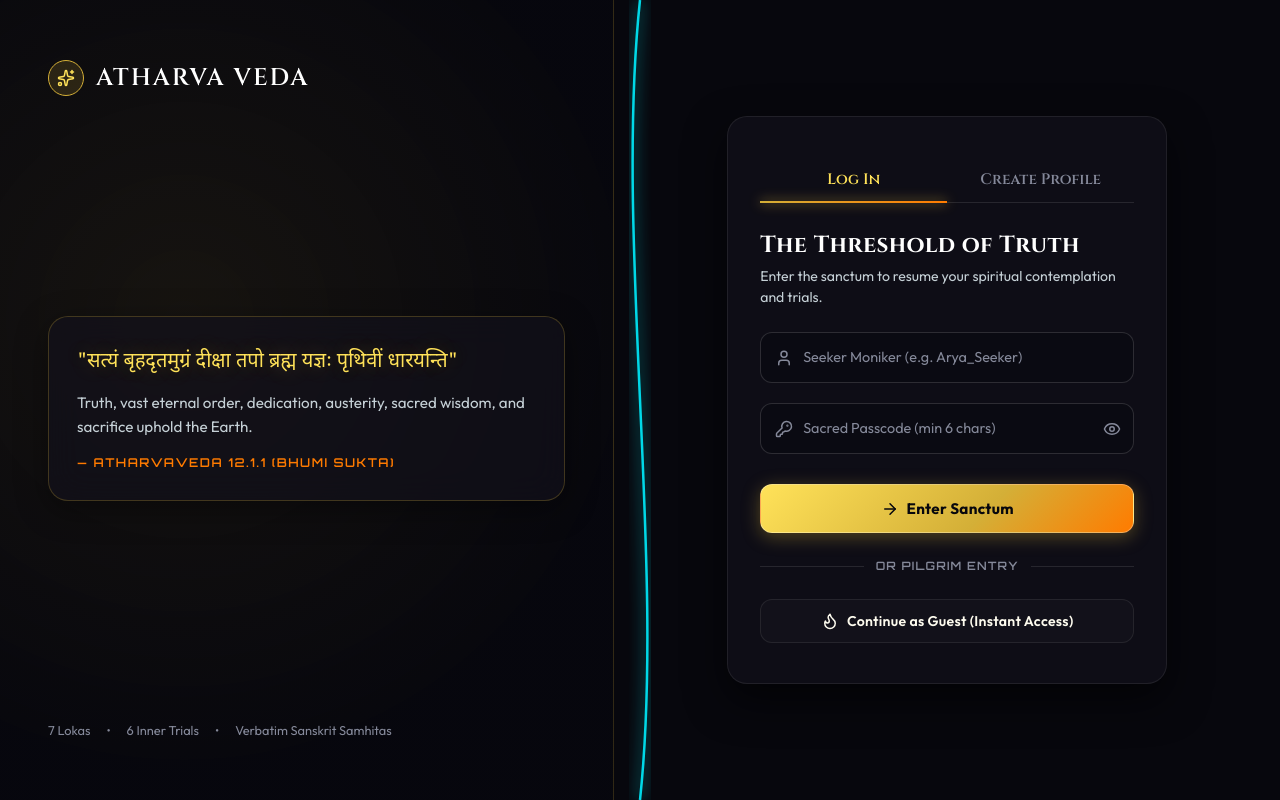
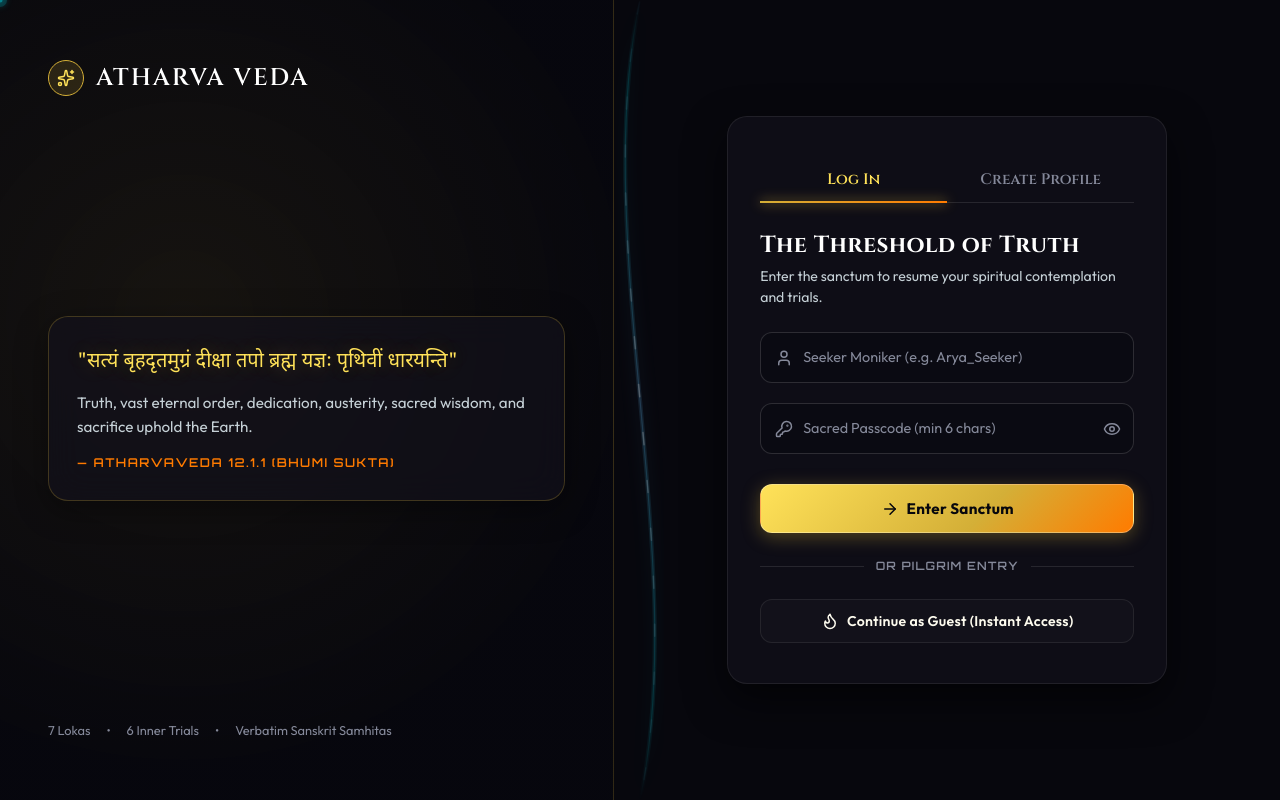
Before and after one commit to Udaychaturvedi06/atharva-veda-app, a React (Vite) app: page /login in a window 1280 px wide. Built offline with nearby package versions, Linux system fonts and the light colour scheme.

Commit message:
feat(sutra): ethereal faded thread styling with continuous pranic stream flow & traveling bindu spark animation

```diff
--- a/src/systems/sutraContext.jsx
+++ b/src/systems/sutraContext.jsx
@@ -47,7 +47,7 @@ export const useSutraAnchor = (id, ref) => {
 
 /**
  * <SutraThread />
- * The persistent golden thread connecting page anchors across routes
+ * Ethereal, faded, and continuously animated golden thread connecting page anchors
  */
 export const SutraThread = ({ anchors }) => {
   const location = useLocation();
@@ -57,21 +57,23 @@ export const SutraThread = ({ anchors }) => {
 
   const [pathData, setPathData] = useState('');
   const [pathLength, setPathLength] = useState(0);
+  const [isDrawing, setIsDrawing] = useState(true);
   const pathRef = useRef(null);
 
-  // Calculate curve connecting anchors
+  // Calculate smooth Bezier curve connecting anchors
   useEffect(() => {
     const updatePath = () => {
       const elements = Object.values(anchors).filter((el) => el && el.getBoundingClientRect);
-      if (elements.length === 0) {
-        // Fallback subtle spine down the viewport
       const w = window.innerWidth;
       const h = window.innerHeight;
-        setPathData(`M ${w * 0.5} 0 C ${w * 0.48} ${h * 0.3}, ${w * 0.52} ${h * 0.7}, ${w * 0.5} ${h}`);
+
+      if (elements.length === 0) {
+        // Fallback gentle wave spine down the viewport
+        setPathData(`M ${w * 0.5} 0 C ${w * 0.46} ${h * 0.3}, ${w * 0.54} ${h * 0.7}, ${w * 0.5} ${h}`);
         return;
       }
 
-      // Sort elements by their vertical top position
+      // Sort elements by vertical position
       const sorted = elements
         .map((el) => {
           const rect = el.getBoundingClientRect();
@@ -82,14 +84,12 @@ export const SutraThread = ({ anchors }) => {
         })
         .sort((a, b) => a.y - b.y);
 
-      if (sorted.length === 1) {
-        const p = sorted[0];
-        setPathData(`M ${p.x} 0 L ${p.x} ${p.y} L ${p.x} ${window.innerHeight}`);
-        return;
-      }
+      // Extend to top and bottom of viewport for seamless flow
+      const first = sorted[0];
+      const last = sorted[sorted.length - 1];
 
-      // Build smooth cubic bezier spline through sorted anchor points
-      let d = `M ${sorted[0].x} ${sorted[0].y}`;
+      let d = `M ${first.x} 0 C ${first.x} ${first.y * 0.4}, ${first.x} ${first.y * 0.7}, ${first.x} ${first.y}`;
+
       for (let i = 0; i < sorted.length - 1; i++) {
         const p0 = sorted[i];
         const p1 = sorted[i + 1];
@@ -97,22 +97,27 @@ export const SutraThread = ({ anchors }) => {
         d += ` C ${p0.x} ${midY}, ${p1.x} ${midY}, ${p1.x} ${p1.y}`;
       }
 
+      d += ` C ${last.x} ${(last.y + h) / 2}, ${last.x} ${h * 0.9}, ${last.x} ${h}`;
       setPathData(d);
     };
 
     updatePath();
+    setIsDrawing(true);
+    const drawTimer = setTimeout(() => setIsDrawing(false), 900);
+
     window.addEventListener('resize', updatePath);
     window.addEventListener('scroll', updatePath, true);
 
-    const timer = setTimeout(updatePath, 200); // Allow route components to settle
+    const timer = setTimeout(updatePath, 200);
     return () => {
       window.removeEventListener('resize', updatePath);
       window.removeEventListener('scroll', updatePath, true);
       clearTimeout(timer);
+      clearTimeout(drawTimer);
     };
   }, [anchors, location.pathname]);
 
-  // Update total path length for stroke-dashoffset animation
+  // Update total path length for stroke dash animation
   useEffect(() => {
     if (pathRef.current) {
       const len = pathRef.current.getTotalLength();
@@ -120,12 +125,14 @@ export const SutraThread = ({ anchors }) => {
     }
   }, [pathData]);
 
-  // State-reactive thread parameters
+  // State-reactive parameters
   const isLowHp = hp < 25;
   const isHighPrana = prana >= 80;
-  const strokeColor = isLowHp ? '#FF4D6D' : isHighPrana ? '#00F0FF' : '#D4AF37';
-  const strokeWidth = isHighPrana ? 2.5 : 1.5;
-  const glowBlur = isHighPrana ? 8 : (streak >= 7 ? 6 : 4);
+
+  const coreColor = isLowHp ? '#FF4D6D' : isHighPrana ? '#00F0FF' : '#D4AF37';
+  const glowColor = isLowHp ? '#FF5E1E' : isHighPrana ? '#63B3ED' : '#FFE259';
+  const flowDuration = isHighPrana ? '6s' : '10s';
+  const sparkDuration = isHighPrana ? '8s' : '14s';
 
   return (
     <>
@@ -143,7 +150,7 @@ export const SutraThread = ({ anchors }) => {
         />
       )}
 
-      {/* The Luminous Sutra Thread */}
+      {/* The Luminous Faded & Animated Sutra Thread */}
       <svg
         style={{
           position: 'fixed',
@@ -156,31 +163,129 @@ export const SutraThread = ({ anchors }) => {
         }}
       >
         <defs>
-          <filter id="sutra-glow" x="-20%" y="-20%" width="140%" height="140%">
-            <feGaussianBlur stdDeviation={glowBlur} result="blur" />
+          <style>{`
+            @keyframes sutraStreamFlow {
+              0% { stroke-dashoffset: 0; }
+              100% { stroke-dashoffset: -160; }
+            }
+            @keyframes sutraFlicker {
+              0%, 100% { opacity: 0.25; }
+              20% { opacity: 0.55; }
+              40% { opacity: 0.15; }
+              60% { opacity: 0.45; }
+              80% { opacity: 0.2; }
+            }
+          `}</style>
+
+          {/* Soft Ethereal Glow Filter */}
+          <filter id="sutra-soft-glow" x="-30%" y="-30%" width="160%" height="160%">
+            <feGaussianBlur stdDeviation={isHighPrana ? 8 : (streak >= 7 ? 6 : 4)} result="blur" />
             <feMerge>
               <feMergeNode in="blur" />
               <feMergeNode in="SourceGraphic" />
             </feMerge>
           </filter>
+
+          {/* Spark Glow Filter */}
+          <filter id="sutra-spark-glow" x="-50%" y="-50%" width="200%" height="200%">
+            <feGaussianBlur stdDeviation="3" result="blur" />
+            <feMerge>
+              <feMergeNode in="blur" />
+              <feMergeNode in="SourceGraphic" />
+            </feMerge>
+          </filter>
+
+          {/* Faded Gradient along the thread height */}
+          <linearGradient id="sutra-fade-grad" x1="0%" y1="0%" x2="0%" y2="100%">
+            <stop offset="0%" stopColor={coreColor} stopOpacity="0" />
+            <stop offset="10%" stopColor={coreColor} stopOpacity="0.35" />
+            <stop offset="50%" stopColor={glowColor} stopOpacity="0.65" />
+            <stop offset="90%" stopColor={coreColor} stopOpacity="0.35" />
+            <stop offset="100%" stopColor={coreColor} stopOpacity="0" />
+          </linearGradient>
+
+          {/* Pranic Stream Dash Gradient */}
+          <linearGradient id="sutra-stream-grad" x1="0%" y1="0%" x2="0%" y2="100%">
+            <stop offset="0%" stopColor={glowColor} stopOpacity="0.1" />
+            <stop offset="50%" stopColor="#FFFFFF" stopOpacity="0.8" />
+            <stop offset="100%" stopColor={glowColor} stopOpacity="0.1" />
+          </linearGradient>
         </defs>
 
         {pathData && (
+          <g
+            style={{
+              opacity: isLowHp ? undefined : 'calc(0.35 + 0.22 * var(--breath, 0.5))',
+              animation: isLowHp ? 'sutraFlicker 0.4s infinite alternate' : undefined,
+              transition: 'opacity 0.4s ease'
+            }}
+          >
+            {/* Layer 1: Faded Ethereal Under-Glow Aura */}
+            <path
+              d={pathData}
+              fill="none"
+              stroke="url(#sutra-fade-grad)"
+              strokeWidth="4"
+              strokeLinecap="round"
+              filter="url(#sutra-soft-glow)"
+              style={{
+                opacity: 0.4,
+                mixBlendMode: 'screen'
+              }}
+            />
+
+            {/* Layer 2: Main Delicate Golden Thread Line with Draw-In */}
             <path
               ref={pathRef}
               d={pathData}
               fill="none"
-            stroke={strokeColor}
-            strokeWidth={strokeWidth}
-            strokeDasharray={pathLength}
-            strokeDashoffset={0}
-            filter="url(#sutra-glow)"
+              stroke="url(#sutra-fade-grad)"
+              strokeWidth="1.2"
+              strokeLinecap="round"
+              strokeDasharray={pathLength || 1000}
+              strokeDashoffset={isDrawing ? (pathLength || 1000) * 0.3 : 0}
               style={{
-              transition: 'stroke-dashoffset 0.8s cubic-bezier(0.16, 1, 0.3, 1), stroke 0.4s ease',
-              opacity: isLowHp ? 0.7 : 0.9,
+                transition: 'stroke-dashoffset 0.9s cubic-bezier(0.16, 1, 0.3, 1)',
+                opacity: 0.65
+              }}
+            />
+
+            {/* Layer 3: Continuous Animated Pranic Flow (Dashed Stream) */}
+            <path
+              d={pathData}
+              fill="none"
+              stroke="url(#sutra-stream-grad)"
+              strokeWidth="1.6"
+              strokeLinecap="round"
+              strokeDasharray="12 36"
+              style={{
+                animation: `sutraStreamFlow ${flowDuration} linear infinite`,
+                opacity: 0.6,
                 mixBlendMode: 'screen'
               }}
             />
+
+            {/* Layer 4: Living Bindu (Traveling Golden Spark with Trailing Halo) */}
+            <g>
+              {/* Outer soft glowing aura */}
+              <circle
+                r="7"
+                fill={isHighPrana ? 'rgba(0, 240, 255, 0.3)' : 'rgba(255, 226, 89, 0.3)'}
+                filter="url(#sutra-spark-glow)"
+              />
+              {/* Core radiant light bead */}
+              <circle
+                r="2.5"
+                fill={isHighPrana ? '#00F0FF' : '#FFE259'}
+              />
+              <animateMotion
+                path={pathData}
+                dur={sparkDuration}
+                repeatCount="indefinite"
+                rotate="auto"
+              />
+            </g>
+          </g>
         )}
       </svg>
     </>
```
Lines whose indentation alone changed are shown as unchanged.
